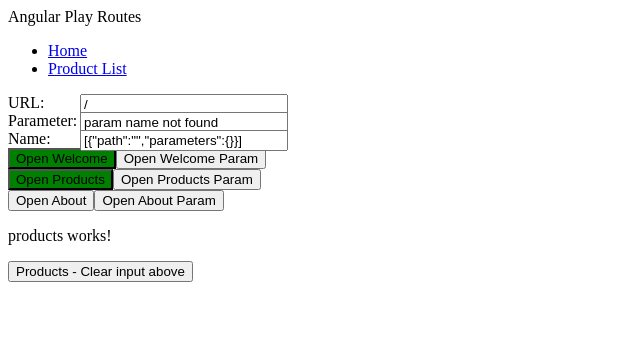
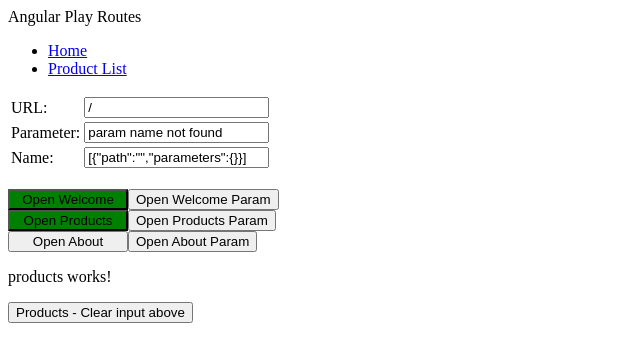
Before and after one commit to sam-klok/AngularPlayRoutes, an Angular app: page /products in a window 1280 px wide. Shown: the top 362 px of the page, without its empty margins (0-640 px from the left). Built offline with nearby package versions, Linux system fonts and the light colour scheme.

Commit message:
beautifiying

```diff
--- a/src/app/app.component.html
+++ b/src/app/app.component.html
@@ -4,19 +4,19 @@
     <li><a class='nav-link' routerLink='/welcome'>Home</a></li>
     <li><a class='nav-link' routerLink='/products'>Product List</a></li>
   </ul>
-  URL: <input #name type="text" [value]="(url$ | async)" placeholder="url" style="position:fixed ;left:80px;width:200px"/>
+  <table>
+    <tr><td>URL: </td><td><input #name type="text" [value]="(url$ | async)" placeholder="url" /></td></tr>
+    <tr><td>Parameter:</td><td><input #name type="text" [value]="(param$ | async)" placeholder="parameter" /></td></tr>
+    <tr><td>Name:</td><td><input #name type="text" [value]="(name$ | async)" placeholder="name" /></td></tr>
+  </table>
   <br/>
-  Parameter: <input #name type="text" [value]="(param$ | async)" placeholder="parameter" style="position:fixed ;left:80px;width:200px"/>
-  <br/>
-  Name: <input #name type="text" [value]="(name$ | async)" placeholder="name" style="position:fixed ;left:80px;width:200px"/>
-  <br/>
-  <button (click)="btnGoWelcome()" style="background-color: green;">Open Welcome</button>
+  <button (click)="btnGoWelcome()" style="background-color: green;width:120px">Open Welcome</button>
   <button (click)="btnGoWelcome('test1')">Open Welcome Param</button>
   <br/>
-  <button (click)="btnGoProducts()" style="background-color: green;">Open Products</button>
+  <button (click)="btnGoProducts()" style="background-color: green;width:120px">Open Products</button>
   <button (click)="btnGoProducts('test2')">Open Products Param</button>
   <br/>
-  <button (click)="btnGoAbout()">Open About</button>
+  <button (click)="btnGoAbout()" style="width:120px">Open About</button>
   <button (click)="btnGoAbout('test3')">Open About Param</button>
 </nav>
 <div class='container'>
--- a/src/app/app.component.ts
+++ b/src/app/app.component.ts
@@ -19,7 +19,7 @@ export class AppComponent {
 
 
   // getting current URL ..
-  url$ = this.activateRoute.queryParams.pipe(
+  url$ = this.activatedRoute.queryParams.pipe(
     map(() => {
       console.log("router.url="+this.router.url); // full URL with params
       return this.router.url.split('?')[0] ;
@@ -28,7 +28,7 @@ export class AppComponent {
 
 
   // geting value parameter 'name' - works
-  param$ = this.activateRoute.queryParams.pipe(
+  param$ = this.activatedRoute.queryParams.pipe(
     map(params => {
       console.log('params='+JSON.stringify(params));
       console.log("router.url="+this.router.url);
@@ -52,7 +52,7 @@ export class AppComponent {
   // )
 
 
-  name$ = this.activateRoute.url.pipe(
+  name$ = this.activatedRoute.url.pipe(
     map(value => {
       //console.log('value ='+value);
       return JSON.stringify(value);
@@ -78,7 +78,7 @@ export class AppComponent {
   // );
 
 
-  constructor(private activateRoute: ActivatedRoute, private router: Router){
+  constructor(private activatedRoute: ActivatedRoute, private router: Router){
 
   }
 
--- a/src/app/products/products.component.ts
+++ b/src/app/products/products.component.ts
@@ -8,7 +8,7 @@ import { ActivatedRoute, Router } from '@angular/router';
 })
 export class ProductsComponent implements OnInit {
 
-  constructor(private activateRoute: ActivatedRoute, private router: Router){}
+  constructor(private activatedRoute: ActivatedRoute, private router: Router){}
 
   ngOnInit(): void {
   }
--- a/src/app/welcome/welcome.component.ts
+++ b/src/app/welcome/welcome.component.ts
@@ -15,7 +15,7 @@ export class WelcomeComponent implements OnInit {
     //test$: Observable<string | null>;
     test$ =  of('Initial version');
 
-  constructor(private activateRoute: ActivatedRoute, private router: Router){
+  constructor(private activatedRoute: ActivatedRoute, private router: Router){
     //this.test$ = of('Initial version');
    }
 
```
